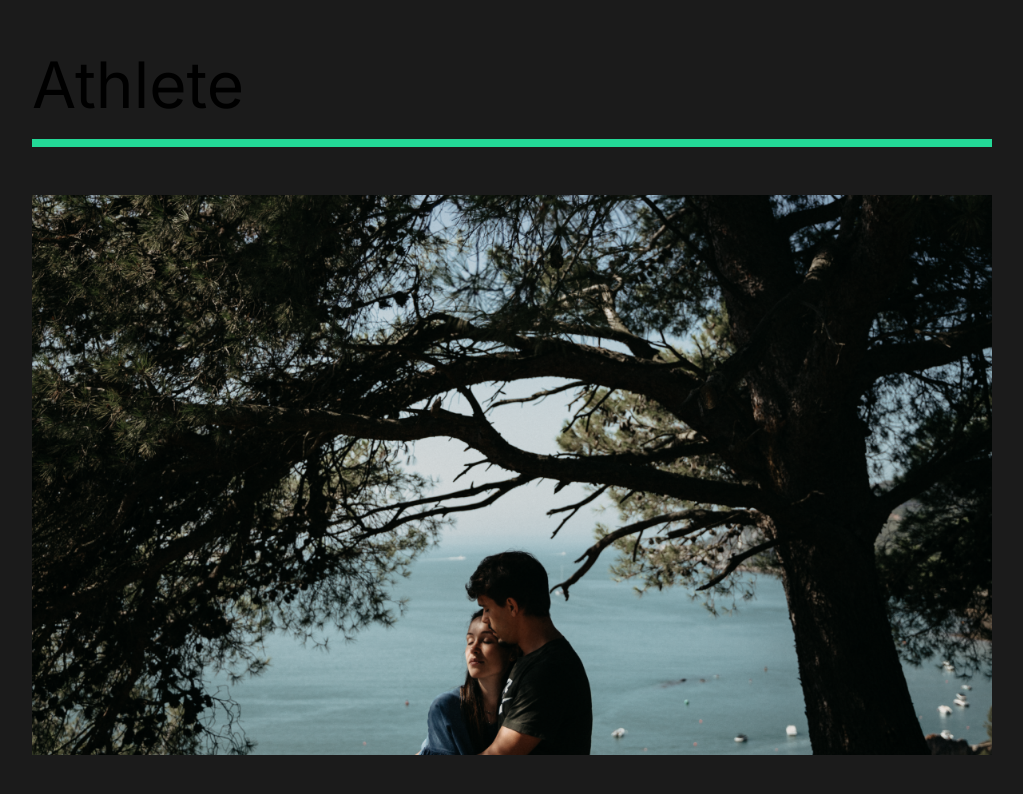
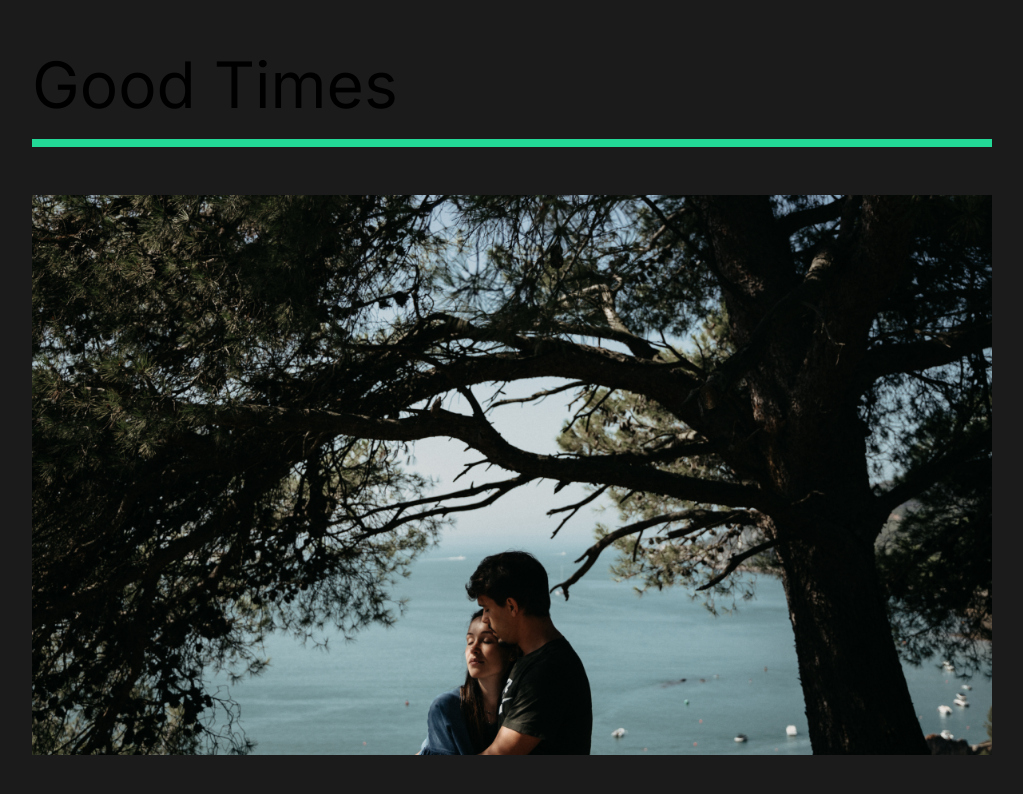
Before and after one commit to HakunaMatata5151/Capture, a React (Create React App) app: page /work in a window 1280 px wide. Shown: the part 1908-2702 px from the top of the page, without its empty margins (128-1151 px from the left). Built offline with nearby package versions, Linux system fonts and the light colour scheme.

Commit message:
20. Our Work Scroll

```diff
--- a/src/pages/OurWork.js
+++ b/src/pages/OurWork.js
@@ -16,8 +16,11 @@
   slider,
   sliderContainer,
 } from "../animation";
+import useScroll from "../components/useScroll";
 
 const OurWork = () => {
+  const [element, controls] = useScroll();
+  const [element2, controls2] = useScroll();
   return (
     <Work variants={pageAnimation} animate="show" initial="hidden" exit="exit">
       <Frame1 variants={slider}></Frame1>
@@ -34,15 +37,20 @@
           </Hide>
         </Link>
       </Movie>
-      <Movie>
+      <Movie ref={element} variants={fade} animate={controls} initial="hidden">
         <h2>Racer</h2>
         <motion.div variants={lineAnim} className="line"></motion.div>
         <Link to="/work/the-racer">
           <img src={theracer} alt="theracer " />
         </Link>
       </Movie>
-      <Movie>
-        <h2>Athlete</h2>
+      <Movie
+        ref={element2}
+        variants={fade}
+        animate={controls2}
+        initial="hidden"
+      >
+        <h2>Good Times</h2>
         <motion.div variants={lineAnim} className="line"></motion.div>
         <Link to="/work/good-times">
           <img src={goodtimes} alt="goodtimes " />
@@ -60,7 +68,7 @@
   }
 `;
 
-const Movie = styled.div`
+const Movie = styled(motion.div)`
   padding-bottom: 10rem;
   .line {
     height: 0.5rem;
```
